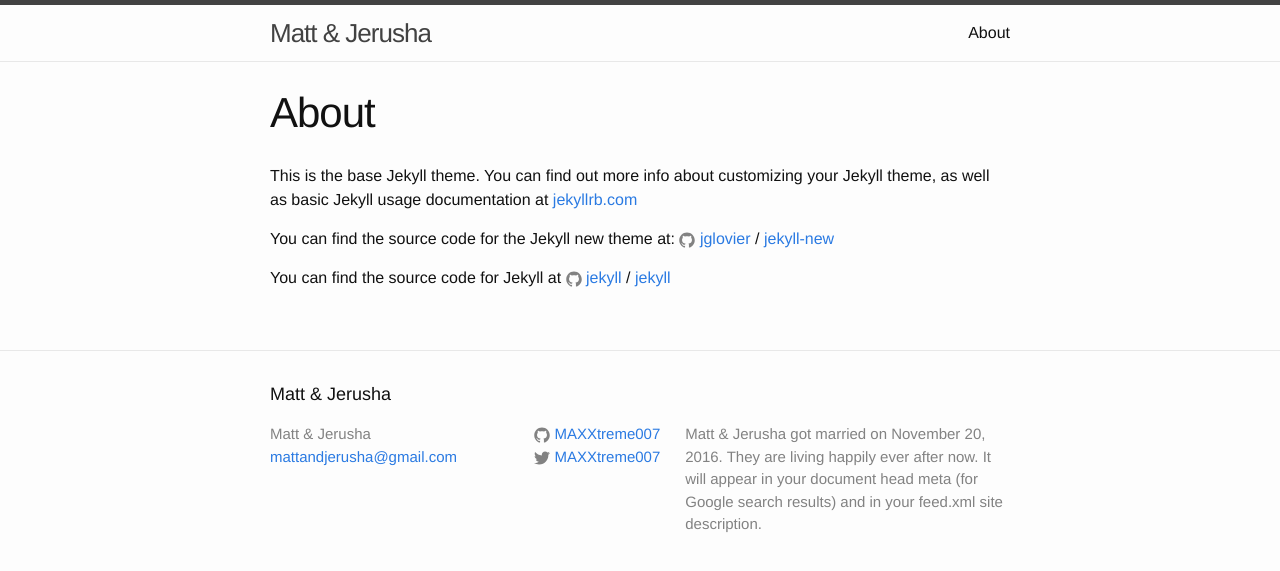
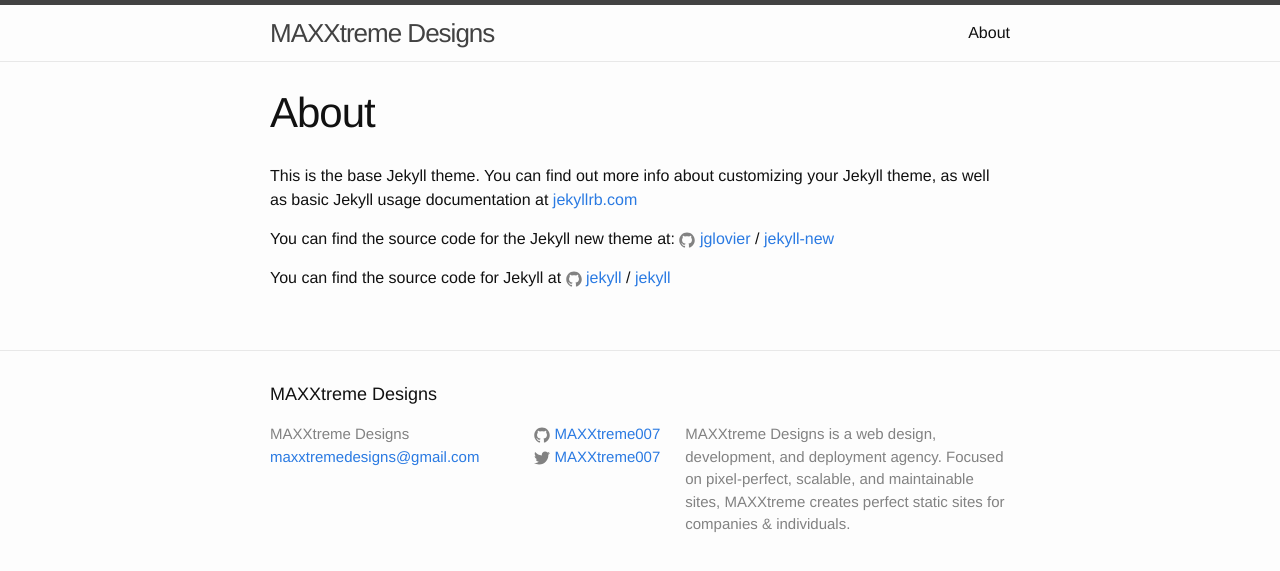
Before and after one commit to MAXXtreme007/MAXXtreme, a Jekyll site: the page built from about.md, in a window 1280 px wide. Shown: the top 571 px of the page. Built offline with Jekyll 4.4.1, drawn with Linux system fonts in a browser that asks for light colours.

Commit message:
Update _config.yml

```diff
--- a/_config.yml
+++ b/_config.yml
@@ -6,14 +6,13 @@
 # 'jekyll serve'. If you change this file, please restart the server process.
 
 # Site settings
-title: Matt & Jerusha
-email: mattandjerusha@gmail.com
+title: MAXXtreme Designs
+email: maxxtremedesigns@gmail.com
 description: > # this means to ignore newlines until "baseurl:"
-  Matt & Jerusha got married on November 20, 2016. They are living happily ever after now.
-  It will appear in your document head meta (for
-  Google search results) and in your feed.xml site description.
+  MAXXtreme Designs is a web design, development, and deployment agency.
+  Focused on pixel-perfect, scalable, and maintainable sites, MAXXtreme creates perfect static sites for companies & individuals.
 baseurl: "/index.html" # the subpath of your site, e.g. /blog
-url: "http://www.mattandjerusha.com" # the base hostname & protocol for your site
+url: "http://www.maxxtremedesigns.com" # the base hostname & protocol for your site
 twitter_username: MAXXtreme007
 github_username:  MAXXtreme007
 
```
